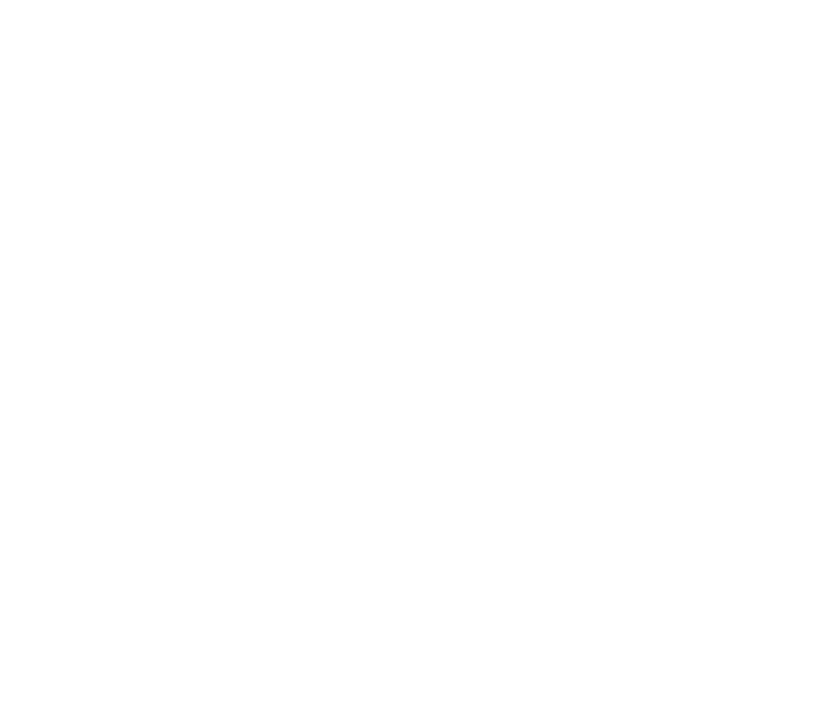
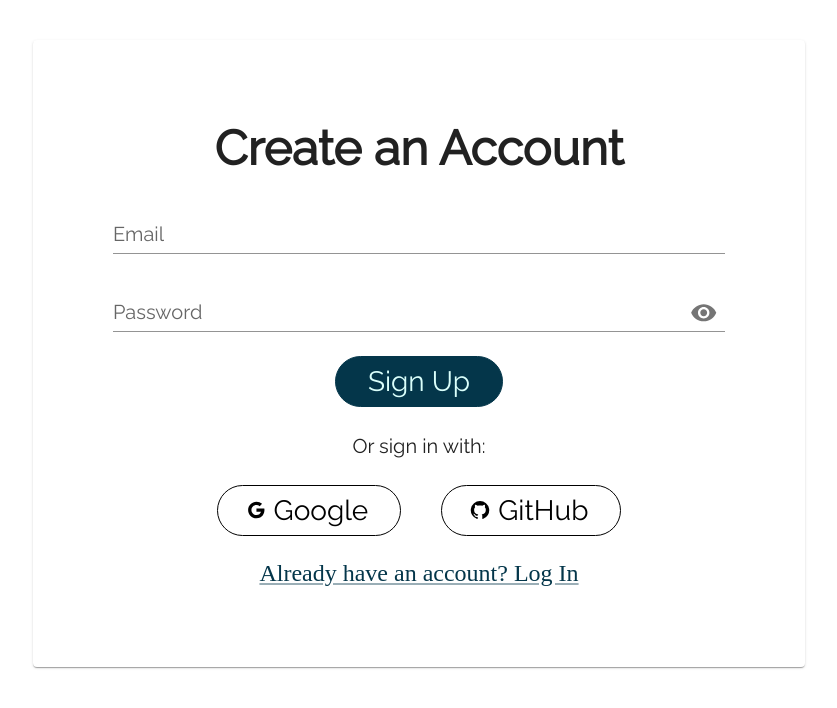
Before and after one commit to ofast-team/frontend, a React (Create React App) app: page / in a window 1280 px wide. Shown: the top 708 px of the page, without its empty margins (221-1058 px from the left). Built offline with nearby package versions, Linux system fonts and the light colour scheme.

Commit message:
Added Register Page and cleaned up Login

```diff
--- a/src/pages/LoginPage.tsx
+++ b/src/pages/LoginPage.tsx
@@ -24,7 +24,7 @@
 
 import buildPath from '../path'
 
-const LoginButton = styled(Button)({
+export const LoginButton = styled(Button)({
   border: '1px solid #04364A',
   borderRadius: 30,
   backgroundColor: '#04364A',
@@ -45,7 +45,7 @@
   },
 })
 
-const LoginWith3rdPartyButton = styled(LoginButton)({
+export const LoginWith3rdPartyButton = styled(LoginButton)({
   border: '1px solid black',
   color: 'black',
   backgroundColor: 'white',
@@ -99,10 +99,11 @@
 
   return (
     <Box>
-      <Container>
+      <Container maxWidth="md">
         <Paper
           sx={{
-            p: 20,
+            p: 10,
+            m: 5,
           }}
         >
           <Stack spacing={3} alignItems={'center'}>
@@ -116,10 +117,11 @@
             <PasswordField setter={setPassword}></PasswordField>
             <LoginButton
               variant="outlined"
-              onClick={() => loginWithEmailAndPassword(email, password)}
+              onClick={() => loginWithEmailAndPassword()}
             >
-              Login
+              Log In
             </LoginButton>
+            <Typography>Or sign in with:</Typography>
             <Box display={'flex'} gap={5}>
               <LoginWith3rdPartyButton startIcon={<GoogleIcon />}>
                 Google
--- a/src/pages/RegisterPage.tsx
+++ b/src/pages/RegisterPage.tsx
@@ -1,5 +1,113 @@
-import React from 'react'
+import React, { useState } from 'react'
+import {
+  Container,
+  Typography,
+  Box,
+  TextField,
+  InputAdornment,
+  Input,
+  IconButton,
+  FormControl,
+  Paper,
+  Stack,
+  InputLabel,
+  Link,
+} from '@mui/material'
+
+import Visibility from '@mui/icons-material/Visibility'
+import VisibilityOff from '@mui/icons-material/VisibilityOff'
+
+import GoogleIcon from '@mui/icons-material/Google'
+import GitHubIcon from '@mui/icons-material/GitHub'
+
+import buildPath from '../path'
+import { LoginButton, LoginWith3rdPartyButton } from './LoginPage'
+
+interface PasswordFieldProps {
+  setter: (string) => void
+}
+function PasswordField(props: PasswordFieldProps) {
+  const [showPassword, setShowPassword] = useState(false)
+
+  return (
+    <FormControl variant="standard" fullWidth>
+      <InputLabel htmlFor="standard-adornment-password">Password</InputLabel>
+      <Input
+        id="standard-adornment-password"
+        type={showPassword ? 'text' : 'password'}
+        endAdornment={
+          <InputAdornment position="end">
+            <IconButton
+              aria-label="toggle password visibility"
+              onClick={() => setShowPassword(!showPassword)}
+              onMouseDown={(event: React.MouseEvent<HTMLButtonElement>) =>
+                event.preventDefault()
+              }
+            >
+              {showPassword ? <VisibilityOff /> : <Visibility />}
+            </IconButton>
+          </InputAdornment>
+        }
+        onChange={(e) => props.setter(e.target.value)}
+      />
+    </FormControl>
+  )
+}
+
+function registerWithEmailAndPassword() {
+  fetch(buildPath('/helloWorld'), {
+    method: 'GET',
+    headers: { 'Content-Type': 'application/json' },
+  })
+    .then((res) => res.json())
+    .then((res) => {
+      console.log(res.str)
+    })
+}
 
 export default function RegisterPage() {
-  return <></>
+  const [email, setEmail] = useState('')
+  const [password, setPassword] = useState('')
+
+  return (
+    <Box>
+      <Container maxWidth="md">
+        <Paper
+          sx={{
+            p: 10,
+            m: 5,
+          }}
+        >
+          <Stack spacing={3} alignItems={'center'}>
+            <Typography variant="h3">Create an Account</Typography>
+            <TextField
+              fullWidth
+              label="Email"
+              variant="standard"
+              onChange={(e) => setEmail(e.target.value)}
+            ></TextField>
+            <PasswordField setter={setPassword}></PasswordField>
+            <LoginButton
+              variant="outlined"
+              onClick={() => registerWithEmailAndPassword()}
+            >
+              Sign Up
+            </LoginButton>
+            <Typography>Or sign in with:</Typography>
+            <Box display={'flex'} gap={5}>
+              <LoginWith3rdPartyButton startIcon={<GoogleIcon />}>
+                Google
+              </LoginWith3rdPartyButton>
+              <LoginWith3rdPartyButton startIcon={<GitHubIcon />}>
+                GitHub
+              </LoginWith3rdPartyButton>
+            </Box>
+            <Link href="#" fontSize={24}>
+              Already have an account? Log In
+            </Link>
+          </Stack>
+        </Paper>
+      </Container>
+    </Box>
+  )
 }
```
